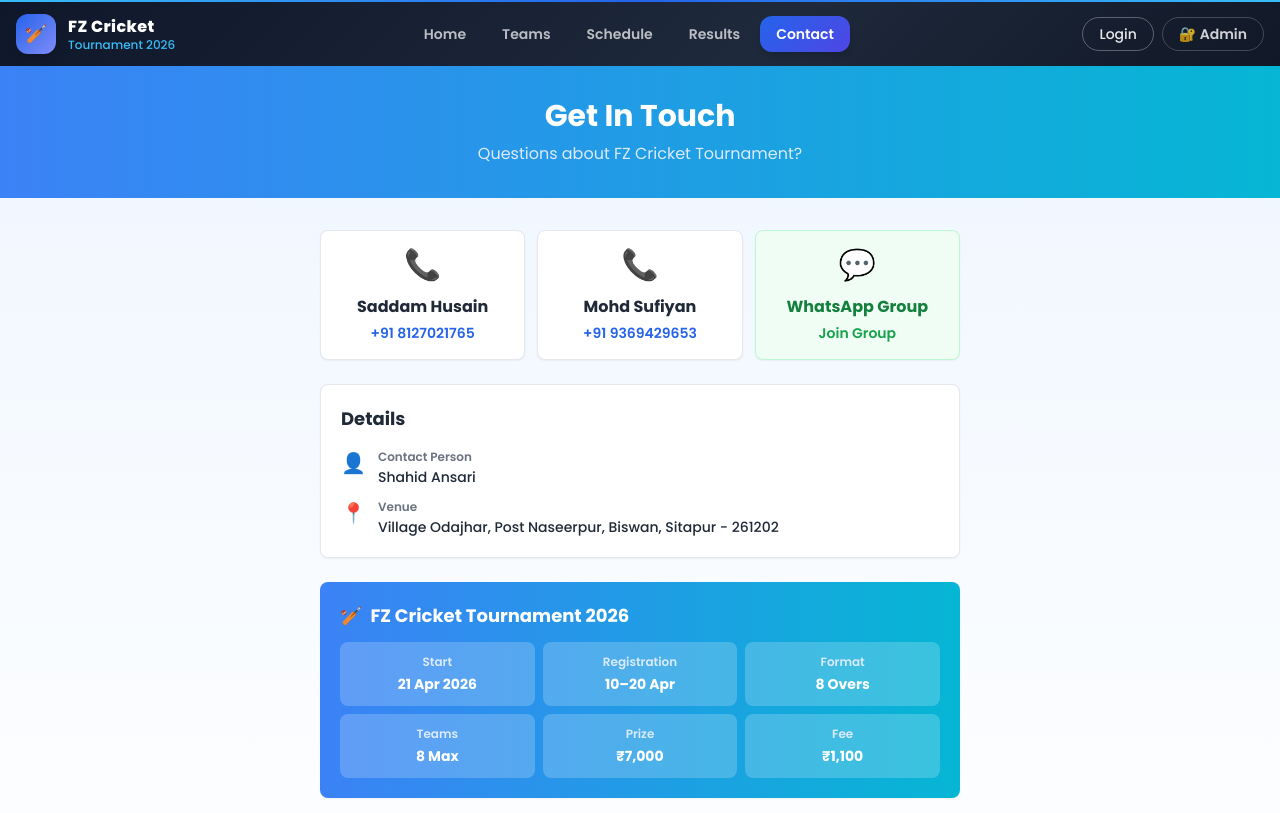
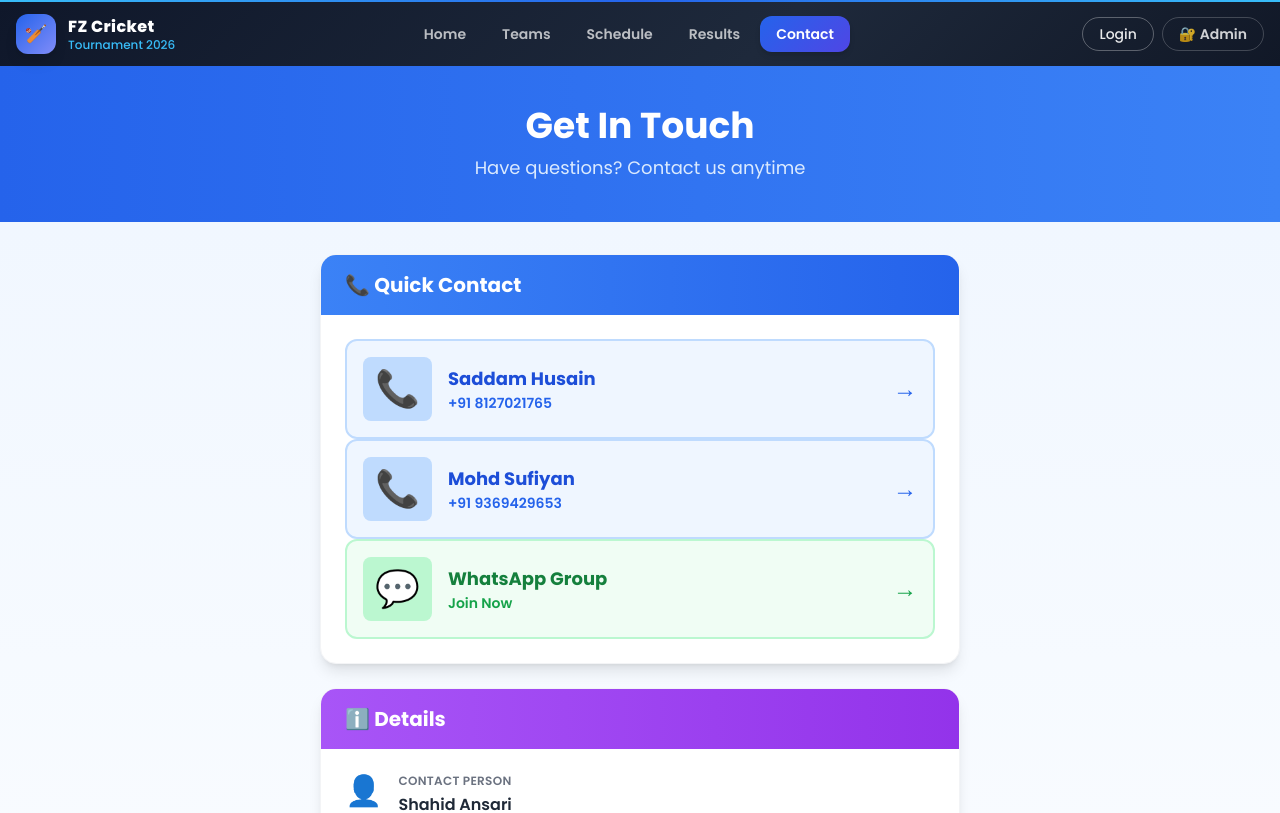
Before and after one commit to ansari0512/FZCricket_Tournament, a React (Vite) app in the folder frontend/: page /contact in a window 1280 px wide. Shown: the top 813 px of the page. Built offline with nearby package versions, Linux system fonts and the light colour scheme; no server answers.

Commit message:
feat: redesign contact page with all contacts in one professional card

```diff
--- a/frontend/src/pages/Contact.jsx
+++ b/frontend/src/pages/Contact.jsx
@@ -2,9 +2,9 @@ import { Link } from 'react-router-dom'
 
 export default function Contact() {
   const contacts = [
-    { icon: '📞', label: 'Saddam Husain', value: '+91 8127021765', href: 'tel:+918127021765' },
-    { icon: '📞', label: 'Mohd Sufiyan', value: '+91 9369429653', href: 'tel:+919369429653' },
-    { icon: '💬', label: 'WhatsApp Group', value: 'Join Group', href: 'https://chat.whatsapp.com/CR4Wx8QgHbJFaTnDkuTkxu' },
+    { icon: '📞', name: 'Saddam Husain', value: '+91 8127021765', href: 'tel:+918127021765', type: 'phone' },
+    { icon: '📞', name: 'Mohd Sufiyan', value: '+91 9369429653', href: 'tel:+919369429653', type: 'phone' },
+    { icon: '💬', name: 'WhatsApp Group', value: 'Join Now', href: 'https://chat.whatsapp.com/CR4Wx8QgHbJFaTnDkuTkxu', type: 'whatsapp' },
   ]
 
   const details = [
@@ -24,52 +24,71 @@ export default function Contact() {
   return (
     <div className="min-h-screen bg-gradient-to-b from-blue-50 to-white pb-20 page-enter">
       {/* Header */}
-      <div className="bg-gradient-to-r from-blue-500 to-cyan-500 text-white py-8 px-4">
+      <div className="bg-gradient-to-r from-blue-600 to-blue-500 text-white py-10 px-4">
         <div className="max-w-2xl mx-auto text-center">
-          <h1 className="text-3xl font-bold mb-2">Get In Touch</h1>
-          <p className="text-blue-100">Questions about FZ Cricket Tournament?</p>
+          <h1 className="text-4xl font-bold mb-2">Get In Touch</h1>
+          <p className="text-blue-100 text-lg">Have questions? Contact us anytime</p>
         </div>
       </div>
 
       <div className="max-w-2xl mx-auto px-4 py-8 space-y-6">
-        {/* Quick Contact */}
-        <div className="grid grid-cols-1 md:grid-cols-3 gap-3">
-          {contacts.map((item, i) => {
-            const isWhatsApp = item.label === 'WhatsApp Group'
-            return (
-              <a key={i} href={item.href} target={isWhatsApp ? '_blank' : '_self'} rel={isWhatsApp ? 'noopener noreferrer' : ''} className="group">
-                <div className={`rounded-lg p-4 shadow-sm hover:shadow-md transition-all border flex flex-col items-center text-center ${
-                  isWhatsApp
-                    ? 'bg-green-50 border-green-200 hover:border-green-400'
-                    : 'bg-white border-gray-200 hover:border-blue-300'
+        {/* Contact Card - All in One */}
+        <div className="bg-white rounded-2xl shadow-lg border border-gray-100 overflow-hidden">
+          <div className="bg-gradient-to-r from-blue-500 to-blue-600 px-6 py-4">
+            <h2 className="text-xl font-bold text-white">📞 Quick Contact</h2>
+          </div>
+          <div className="p-6 space-y-4">
+            {contacts.map((item, i) => (
+              <a key={i} href={item.href} target={item.type === 'whatsapp' ? '_blank' : '_self'} rel={item.type === 'whatsapp' ? 'noopener noreferrer' : ''} className="group">
+                <div className={`flex items-center gap-4 p-4 rounded-xl transition-all border-2 ${
+                  item.type === 'whatsapp'
+                    ? 'bg-green-50 border-green-200 hover:border-green-400 hover:bg-green-100'
+                    : 'bg-blue-50 border-blue-200 hover:border-blue-400 hover:bg-blue-100'
                 }`}>
-                  <p className="text-3xl mb-3">{item.icon}</p>
-                  <p className={`font-bold mb-1 ${
-                    isWhatsApp
-                      ? 'text-green-700 text-base'
-                      : 'text-gray-800 text-base'
-                  }`}>{item.label}</p>
+                  <div className={`text-4xl flex-shrink-0 p-3 rounded-lg ${
+                    item.type === 'whatsapp'
+                      ? 'bg-green-200'
+                      : 'bg-blue-200'
+                  }`}>
+                    {item.icon}
+                  </div>
+                  <div className="flex-1">
+                    <p className={`font-bold text-lg ${
+                      item.type === 'whatsapp'
+                        ? 'text-green-700'
+                        : 'text-blue-700'
+                    }`}>{item.name}</p>
                     <p className={`text-sm font-semibold ${
-                    isWhatsApp
-                      ? 'text-green-600 group-hover:text-green-700'
-                      : 'text-blue-600 group-hover:text-blue-700'
+                      item.type === 'whatsapp'
+                        ? 'text-green-600'
+                        : 'text-blue-600'
                     }`}>{item.value}</p>
                   </div>
+                  <div className={`text-2xl transition-transform group-hover:translate-x-1 ${
+                    item.type === 'whatsapp'
+                      ? 'text-green-600'
+                      : 'text-blue-600'
+                  }`}>
+                    →
+                  </div>
+                </div>
               </a>
-            )
-          })}
+            ))}
+          </div>
         </div>
 
         {/* Details */}
-        <div className="bg-white rounded-lg p-5 shadow-sm border border-gray-200">
-          <h2 className="text-lg font-bold text-gray-800 mb-4">Details</h2>
-          <div className="space-y-3">
+        <div className="bg-white rounded-2xl shadow-lg border border-gray-100 overflow-hidden">
+          <div className="bg-gradient-to-r from-purple-500 to-purple-600 px-6 py-4">
+            <h2 className="text-xl font-bold text-white">ℹ️ Details</h2>
+          </div>
+          <div className="p-6 space-y-4">
             {details.map((item, i) => (
-              <div key={i} className="flex gap-3">
-                <span className="text-xl flex-shrink-0">{item.icon}</span>
-                <div className="flex-1 min-w-0">
-                  <p className="text-xs text-gray-500 font-semibold mb-0.5">{item.label}</p>
-                  <p className="text-sm text-gray-800 font-medium">{item.value}</p>
+              <div key={i} className="flex gap-4 pb-4 border-b border-gray-100 last:border-b-0 last:pb-0">
+                <span className="text-3xl flex-shrink-0">{item.icon}</span>
+                <div className="flex-1">
+                  <p className="text-xs text-gray-500 font-semibold uppercase tracking-wide mb-1">{item.label}</p>
+                  <p className="text-gray-800 font-semibold">{item.value}</p>
                 </div>
               </div>
             ))}
@@ -77,23 +96,26 @@ export default function Contact() {
         </div>
 
         {/* Tournament Info */}
-        <div className="bg-gradient-to-r from-blue-500 to-cyan-500 rounded-lg p-5 text-white shadow-sm">
-          <h2 className="text-lg font-bold mb-3 flex items-center gap-2">
+        <div className="bg-gradient-to-br from-blue-600 to-blue-500 rounded-2xl shadow-lg overflow-hidden text-white">
+          <div className="p-6">
+            <h2 className="text-2xl font-bold mb-4 flex items-center gap-2">
               <span>🏏</span> FZ Cricket Tournament 2026
             </h2>
-          <div className="grid grid-cols-3 gap-2">
+            <p className="text-blue-100 mb-6 text-sm">Village level cricket tournament with exciting prizes</p>
+            <div className="grid grid-cols-3 gap-3">
               {tournament.map((item, i) => (
-              <div key={i} className="bg-white/20 rounded-lg p-3 text-center">
-                <p className="text-xs text-blue-100 font-semibold mb-1">{item.label}</p>
-                <p className="font-bold text-sm">{item.value}</p>
+                <div key={i} className="bg-white/15 backdrop-blur-sm rounded-lg p-3 text-center border border-white/20">
+                  <p className="text-xs text-blue-100 font-semibold mb-1 uppercase">{item.label}</p>
+                  <p className="font-bold text-base">{item.value}</p>
                 </div>
               ))}
+            </div>
           </div>
         </div>
 
         {/* Admin Link */}
         <div className="text-center">
-          <Link to="/admin" className="inline-flex items-center gap-2 px-5 py-2 bg-blue-500 hover:bg-blue-600 text-white font-semibold rounded-lg transition-all text-sm">
+          <Link to="/admin" className="inline-flex items-center gap-2 px-6 py-3 bg-blue-600 hover:bg-blue-700 text-white font-bold rounded-lg transition-all shadow-md hover:shadow-lg">
             <span>🔐</span> Admin Panel
           </Link>
         </div>
```
Lines whose indentation alone changed are shown as unchanged.
